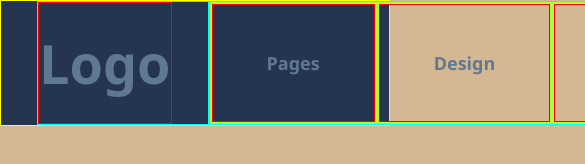
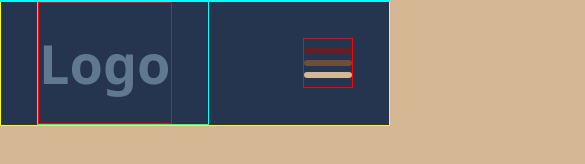
Before and after one commit to TrevorsDev/responsive-nav-adding-submenus, a plain HTML site: page index.html in a window 390 px wide. Shown: the top 164 px of the page, 585 px wide, since content can reach past the window. Drawn offline with Linux system fonts and the light colour scheme.

Commit message:
add media hamburger and mobile transition

```diff
--- a/script.js
+++ b/script.js
@@ -0,0 +1,6 @@
+const hamMenu = document.querySelector('.ham-menu');
+const offScreenMenu = document.querySelector('.off-screen-menu');
+
+hamMenu.addEventListener('click', () => {
+    hamMenu.classList.toggle('active');
+})
--- a/style.css
+++ b/style.css
@@ -79,10 +79,6 @@ a {
     color: #25344f;
 }
 
-.ham-menu {
-    display: none;
-}
-
 /* DESKTOP DROPDOWN */
 .navbar__submenu {
     display: block;
@@ -131,6 +127,84 @@ a {
     color: #632024;
 }
 
-@media (max-width: 1170px) {
+/* MOBILE MENU */
+
+/* Hamburger design positioning */
+
+.ham-menu {
+    display: none;
+    height: 50px;
+    width: 50px;
+    margin-left: auto;
+    position: relative;
+    border: red solid 1px;
+}
+
+.ham-menu span {
+    height: 6px;
+    width: 100%;
+    border-radius: 25px;
+    position: absolute;
+    top: 50%;
+    left: 50%;
+    transform: translate(-50%, -50%);
+    transition: .3s ease;
+}
+
+/* Hamburger span color */
+
+.color1 {
+    background-color: #632024;
+}
+
+.color2 {
+    background-color: #6f4d38;
+}
+
+.color3 {
+    background-color: #d5b893;
+}
+
+/* Hamburger span spacing */
+
+.ham-menu span:nth-child(1) {
+    top: 25%;
+}
+
+.ham-menu span:nth-child(3) {
+    top: 75%;
+}
+
+/* Ham menu animation when user clicks, setting ham menu to an "X" */
+
+.ham-menu.active span:nth-child(1) {
+    top: 50%;
+    transform: translate(-50%, -50%) rotate(45deg);
+}
+
+.ham-menu.active span:nth-child(2) {
+    opacity: 0;
+}
+
+.ham-menu.active span:nth-child(3) {
+    top: 50%;
+    transform:translate(-50%, -50%) rotate(-45deg);
+}
+
+@media (max-width: 1310px) {
+
+    .navbar__lists {
+        position: absolute;
+        top: 0;
+        left: 0;
+        right: 0;
+        height: 0;
+        flex-direction: column;
+        overflow: hidden;
+    }
+
+    .ham-menu {
+        display: flex;
+    }
 
 }
```
